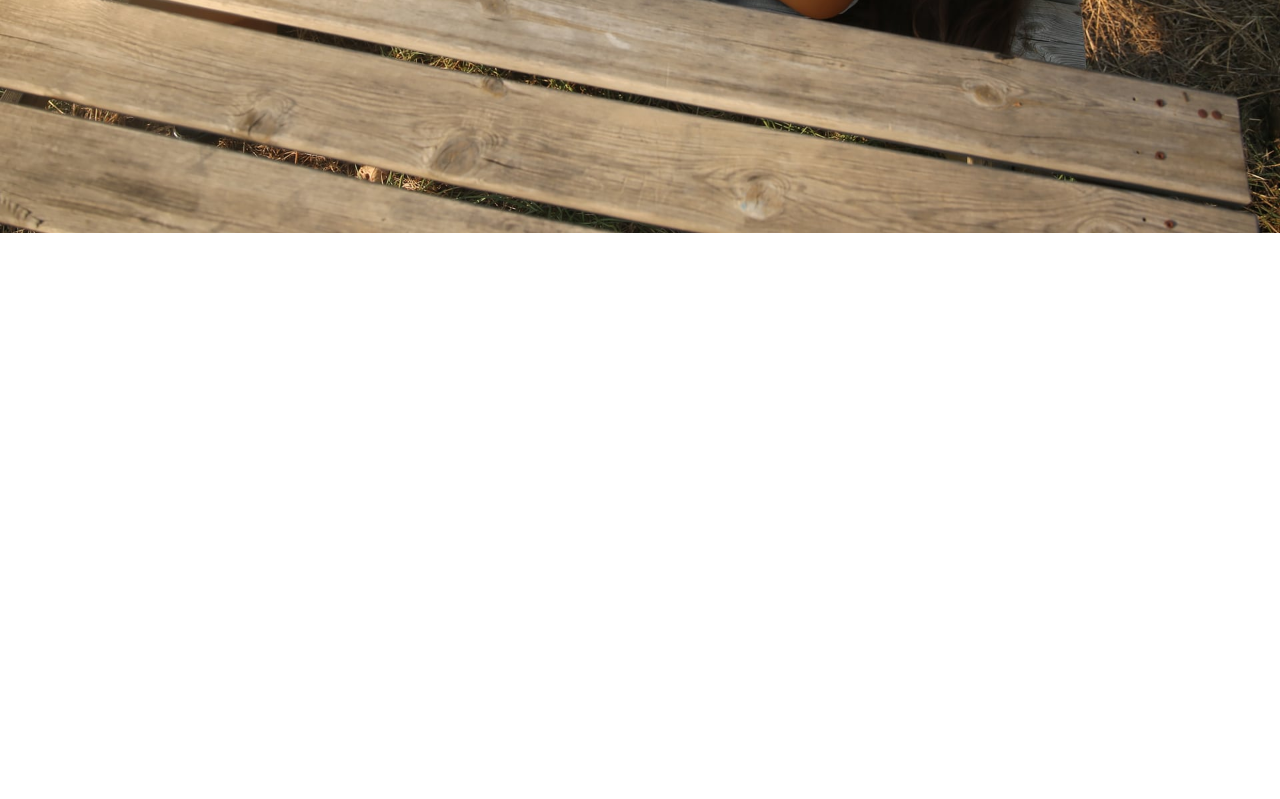
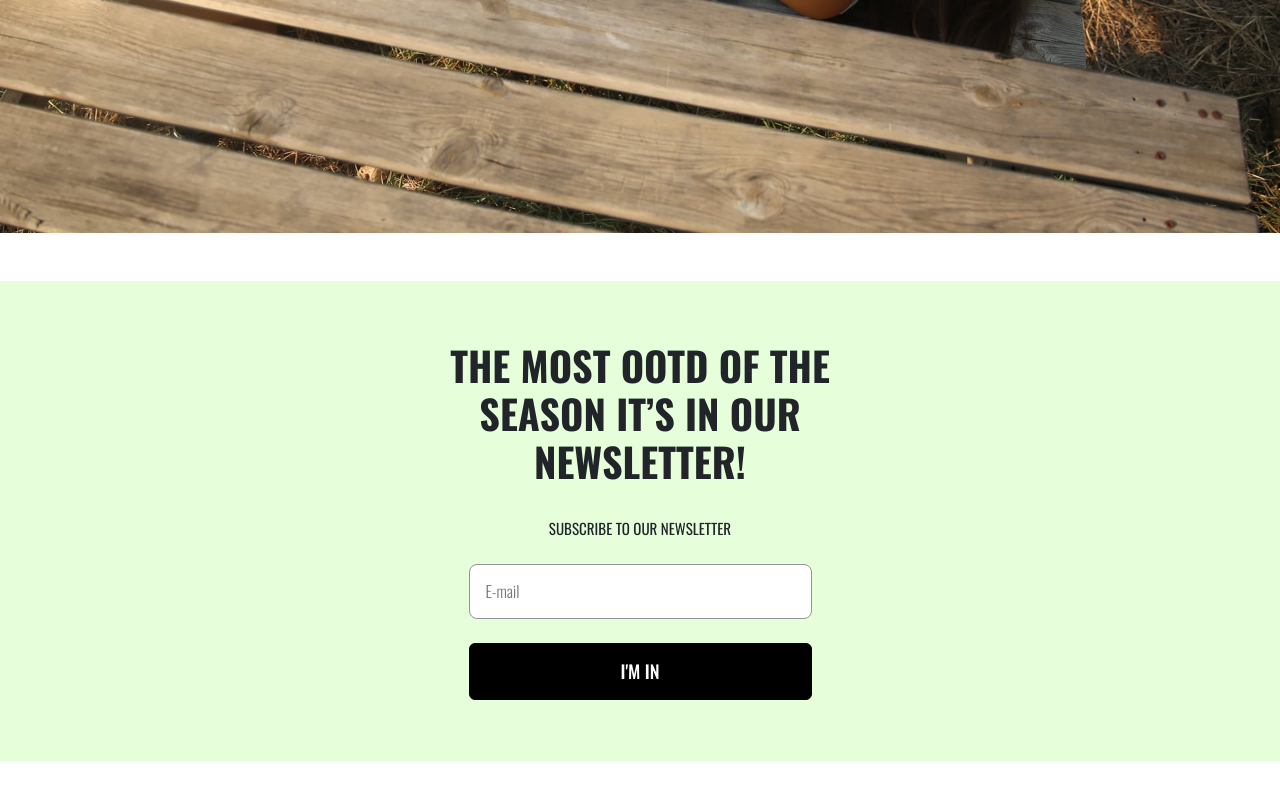
Before and after one commit to erawtfosgirl/ootd-website, a plain HTML site: page index.html in a window 1280 px wide. Shown: the part 2987-3786 px from the top of the page. Before the commit the page ends 3484 px from the top, so only its background shows below. Drawn offline with nearby package versions, Linux system fonts and the light colour scheme.

Commit message:
newsletter section

```diff
--- a/assets/styles/base/_typography.scss
+++ b/assets/styles/base/_typography.scss
@@ -129,6 +129,29 @@
         color: $black;
     }
 }
+.newsletter-section {
+    .title {
+        font-family: $oswaldbold;
+        font-size: 40px;
+        text-transform: uppercase;
+    }
+    .subtitle {
+        font-family: $oswaldregular;
+        font-size: 15px;
+        text-transform: uppercase;
+    }
+    input[type="email"] {
+        font-family: $oswaldlight;
+        font-size: 16px;
+    }
+    button {
+        font-family: $oswaldmedium;
+        color: $white;
+        font-size: 18px;
+        text-transform: uppercase;
+        text-align: center;
+    }
+}
 .search-section {
     input {
         font-family: $oswaldregular;
--- a/assets/styles/pages/_home.scss
+++ b/assets/styles/pages/_home.scss
@@ -10,7 +10,6 @@
 }
 
 .information-section {
-    .section-box {
     background-color: purple;
     background-image: url("/assets/images/1165428802_9_1_1.jpg");
     background-attachment: fixed;
@@ -30,4 +29,33 @@
         }
     }
 }
+
+.newsletter-section {
+    background-color: $newsletter-bg;
+    height: 60vh;
+
+    .title{
+        max-width: 45%;
     }
+
+    input[type="email"] {
+        max-width: 343px;
+        width: 100%;
+        height: 55px;
+        border: 1px solid $dark-gray;
+        border-radius: 8px;
+        background-color: $white;
+        padding: 0 16px;
+        outline: none;
+    }
+    button {
+        display: block;
+        max-width: 343px;
+        width: 100%;
+        height: 57px;
+        border-radius: 6px;
+        background-color: $black;
+        border: 1px solid $black;
+        cursor: pointer;
+    }
+}
--- a/assets/styles/utils/_variables.scss
+++ b/assets/styles/utils/_variables.scss
@@ -5,6 +5,7 @@ $black: #000000;
 $orange: #ff9317;
 $gray: #d9d9d9;
 $dark-gray: #949494;
+$newsletter-bg:#E6FFDA;
 
 /* Fonts */
 
--- a/index.html
+++ b/index.html
@@ -291,11 +291,22 @@
         </section>
 
         <section class="information-section mt-5">
-            <div class="section-box">
+            <div class="container">
                 <div class="content text-center">
                     <p>JUST LAUNCHED</p>
                     <h1>FREE EXPRESS SHIPPING</h1>
                     <a href="#shop">Shop Now</a>
+                </div>
+            </div>
+        </section>
+
+        <section class="newsletter-section mt-5">
+            <div class="container h-100 ">
+                <div class="row h-100 flex-column justify-content-center align-items-center gap-4 text-center newsletter-content">
+                    <h1 class="title">THE MOST OOTD OF THE SEASON IT’S IN OUR NEWSLETTER!</h1>
+                    <div class="subtitle">SUBSCRIBE TO OUR NEWSLETTER</div>
+                    <input type="email" placeholder="E-mail" required>
+                    <button type="button">I'M IN</button>
                 </div>
             </div>
         </section>
```
Also changed, not shown: assets/styles/style.css, 1 other file. Lines whose indentation alone changed are shown as unchanged.
